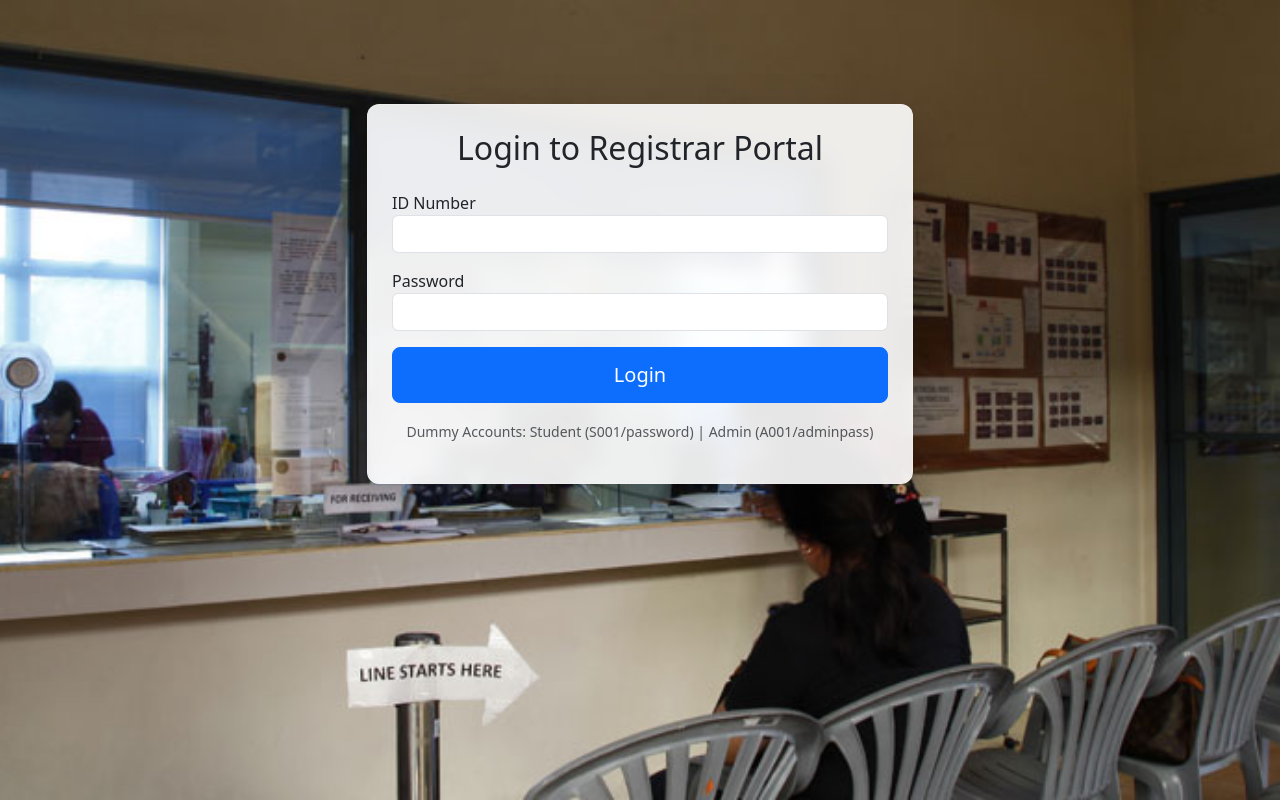
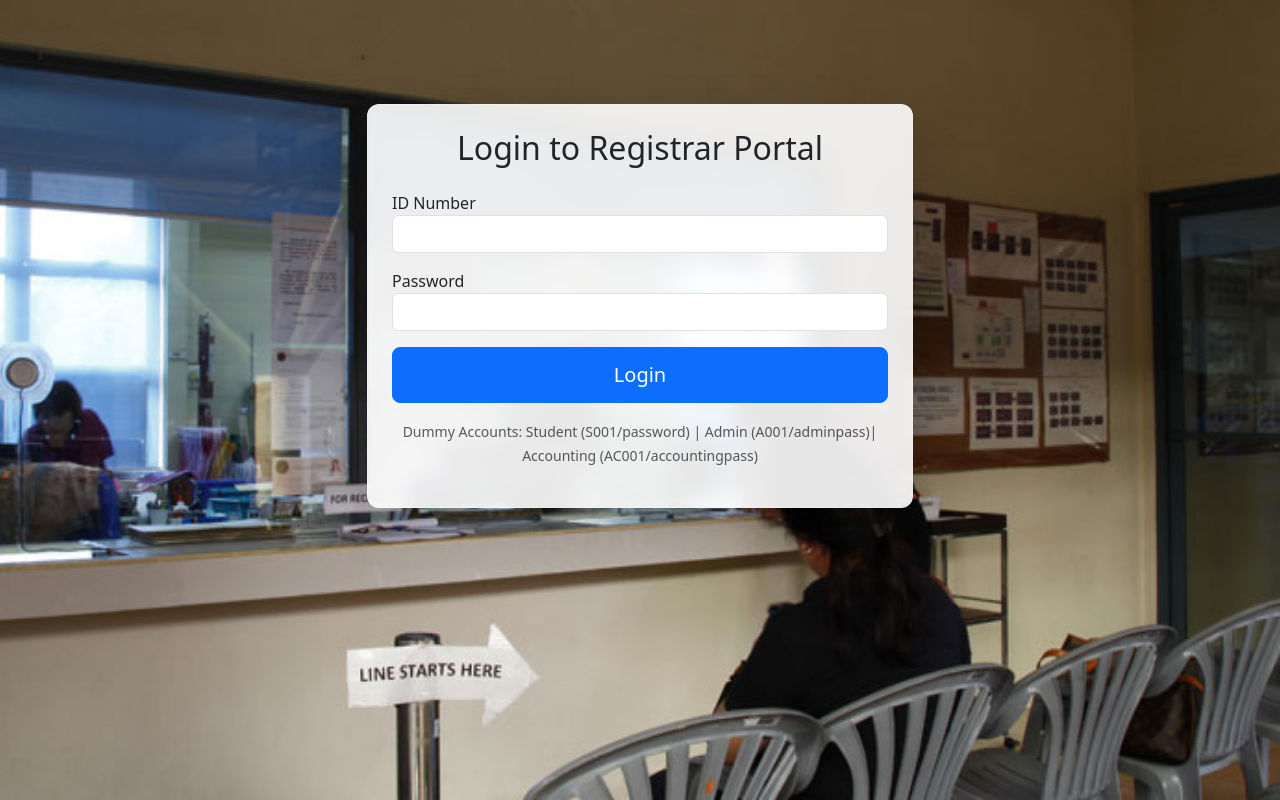
Before and after one commit to yurshtinkai/REGISTRAR-RMS-FRONTEND, a React (Create React App) app: page /login in a window 1280 px wide. Built offline with nearby package versions, Linux system fonts and the light colour scheme.

Commit message:
Initial commit

```diff
--- a/src/components/auth/Login.js
+++ b/src/components/auth/Login.js
@@ -59,7 +59,7 @@ function Login({ onLoginSuccess }) {
                   <button type="submit" className="btn btn-primary btn-lg">Login</button>
                 </div>
                 <p className="text-center mt-3 text-muted">
-                  <small>Dummy Accounts: Student (S001/password) | Admin (A001/adminpass)</small>
+                  <small>Dummy Accounts: Student (S001/password) | Admin (A001/adminpass)| Accounting (AC001/accountingpass)</small>
                 </p>
             </form>
           </div>
```
